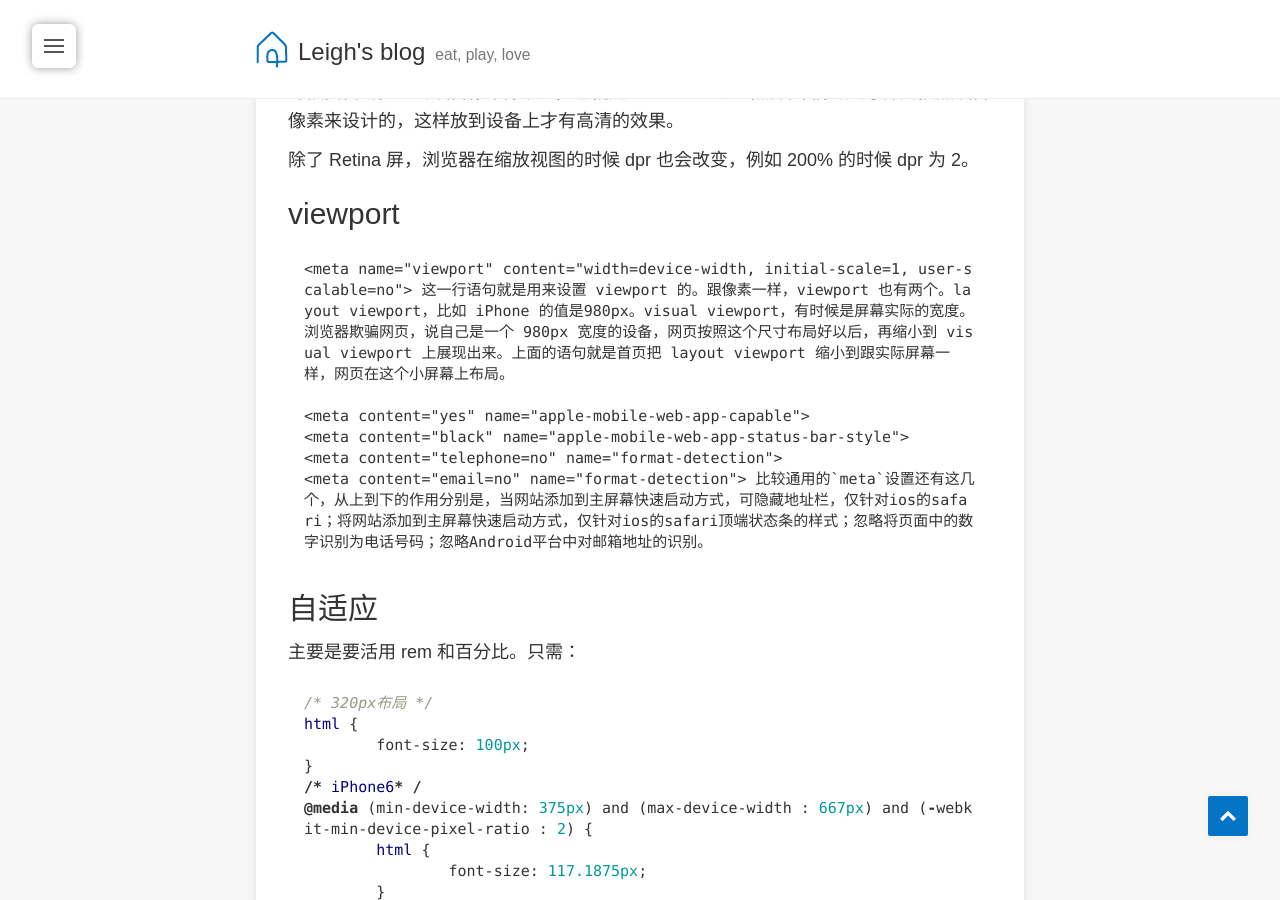
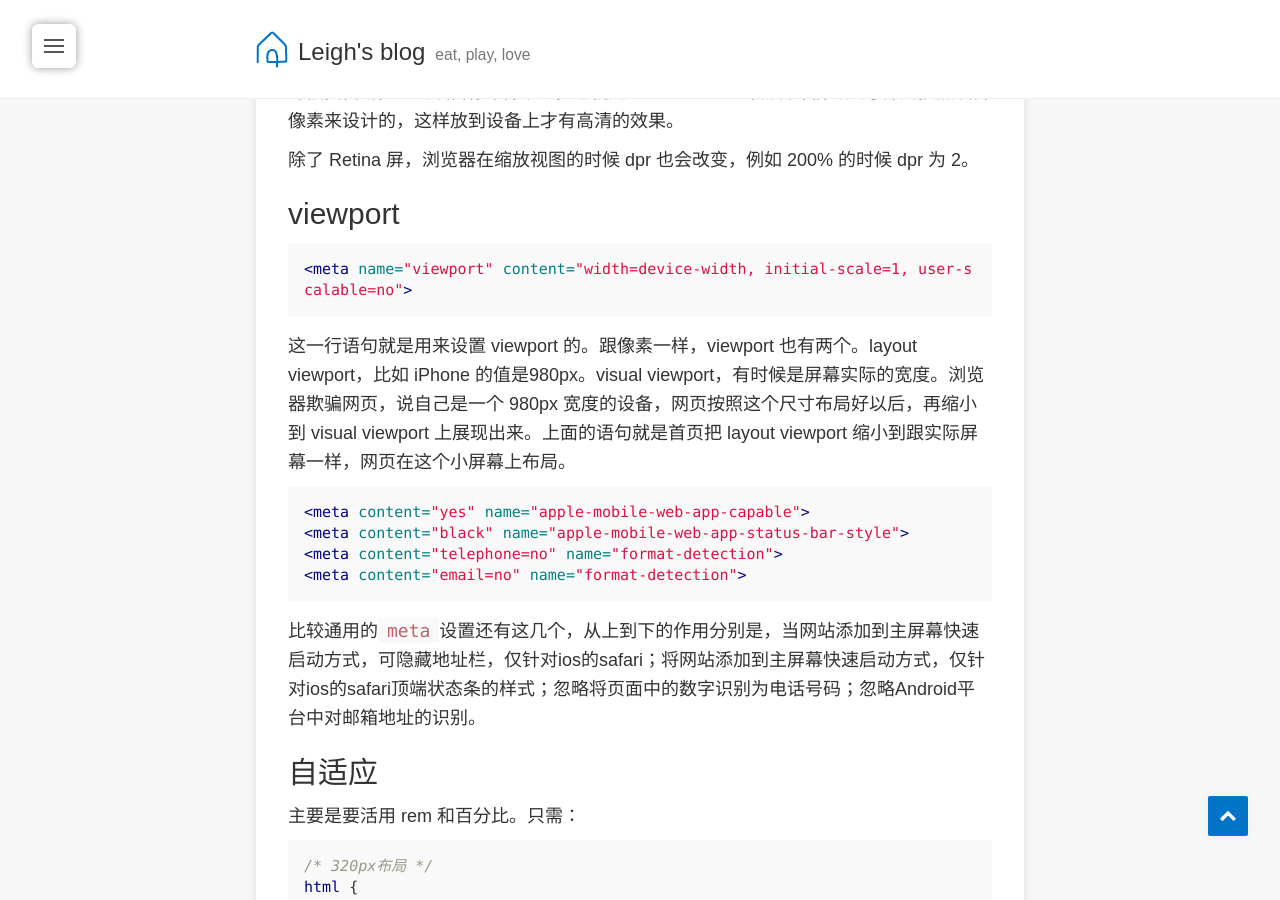
Before and after one commit to leighcc/ideal-waddle, a Jekyll site: the page built from _posts/2016-06-05-Mobile-Website.md, in a window 1280 px wide and 900 px high, scrolled down 634 px. Built offline with Jekyll 4.4.1, drawn with Linux system fonts in a browser that asks for light colours; nearby versions of some CDN libraries; emoji names are drawn with the system emoji font; some web fonts are replaced.

Commit message:
update format

````diff
--- a/_posts/2016-06-05-Mobile-Website.md
+++ b/_posts/2016-06-05-Mobile-Website.md
@@ -7,6 +7,8 @@ comments: true
 ---
 
 已经好久没有写博客了呢:relieved:，其实是因为我不想把博客当成笔记本，所以很多学习记录都写在印象笔记了。Whatever，还是太久没在这里写，那就随便记录一下后面再更新吧:relaxed:。
+
+<!--more-->
 
 ## 像素
 
@@ -18,19 +20,22 @@ comments: true
 
 ## viewport
 
-    <meta name="viewport" content="width=device-width, initial-scale=1, user-scalable=no">
+{% highlight HTML %}
+<meta name="viewport" content="width=device-width, initial-scale=1, user-scalable=no">
+{% endhighlight %}
 这一行语句就是用来设置 viewport 的。跟像素一样，viewport 也有两个。layout viewport，比如 iPhone 的值是980px。visual viewport，有时候是屏幕实际的宽度。浏览器欺骗网页，说自己是一个 980px 宽度的设备，网页按照这个尺寸布局好以后，再缩小到 visual viewport 上展现出来。上面的语句就是首页把 layout viewport 缩小到跟实际屏幕一样，网页在这个小屏幕上布局。
-
-    <meta content="yes" name="apple-mobile-web-app-capable">
-	<meta content="black" name="apple-mobile-web-app-status-bar-style">
-	<meta content="telephone=no" name="format-detection">
-	<meta content="email=no" name="format-detection">
+{% highlight HTML %}
+<meta content="yes" name="apple-mobile-web-app-capable">
+<meta content="black" name="apple-mobile-web-app-status-bar-style">
+<meta content="telephone=no" name="format-detection">
+<meta content="email=no" name="format-detection">
+{% endhighlight %}
 比较通用的`meta`设置还有这几个，从上到下的作用分别是，当网站添加到主屏幕快速启动方式，可隐藏地址栏，仅针对ios的safari；将网站添加到主屏幕快速启动方式，仅针对ios的safari顶端状态条的样式；忽略将页面中的数字识别为电话号码；忽略Android平台中对邮箱地址的识别。
 
 ## 自适应
 
 主要是要活用 rem 和百分比。只需：
-```css
+{% highlight CSS %}
 /* 320px布局 */
 html {
 	font-size: 100px;
@@ -41,7 +46,7 @@ html {
 		font-size: 117.1875px;
 	}
 }
-```
+{% endhighlight %}
 在 iPhone 6 下字体就会变成 iPhone 5 的 1.17 倍。
 
 ## 工具
````
